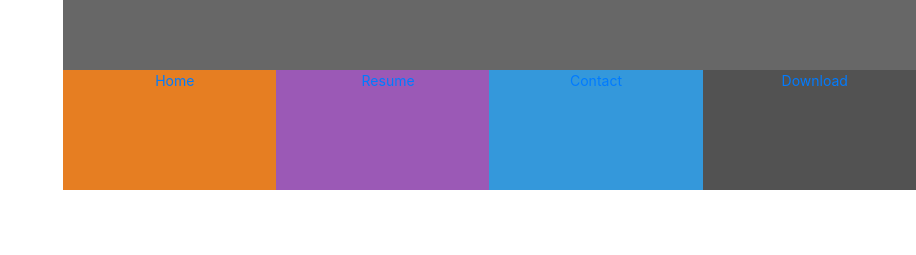
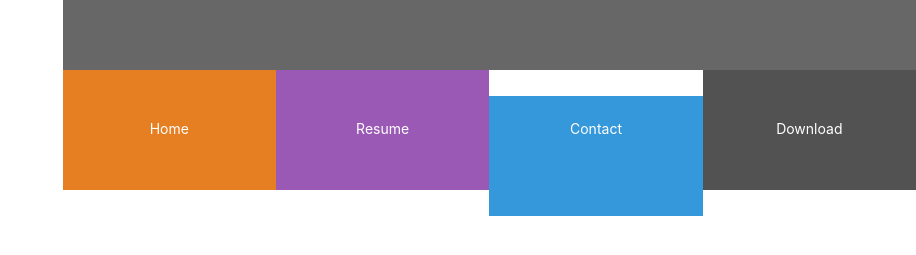
Before and after one commit to SNLanger/love-rosie, a plain HTML site: page index.html in a window 1280 px wide. Shown: the part 179-434 px from the top of the page, without its empty margins (364-1280 px from the left). Drawn offline with nearby package versions, Linux system fonts and the light colour scheme.

Commit message:
somebits

```diff
--- a/assets/style.css
+++ b/assets/style.css
@@ -56,6 +56,17 @@ color: #fff
 .menucontainer { font-size: 0;}
 #nav li {font-size: 14px;
 padding:0;}
+
 .menuitem {height: 120px;
 text-align: center;
 padding: 0;}
+
+.menuitem a {width: 100%;
+text-decoration: none;
+color: #fff;
+height: 120px;}
+
+.menuitem a i {padding-top: 22px;
+display: block;
+color: #fafafa;
+font-size: 26px;}
```
